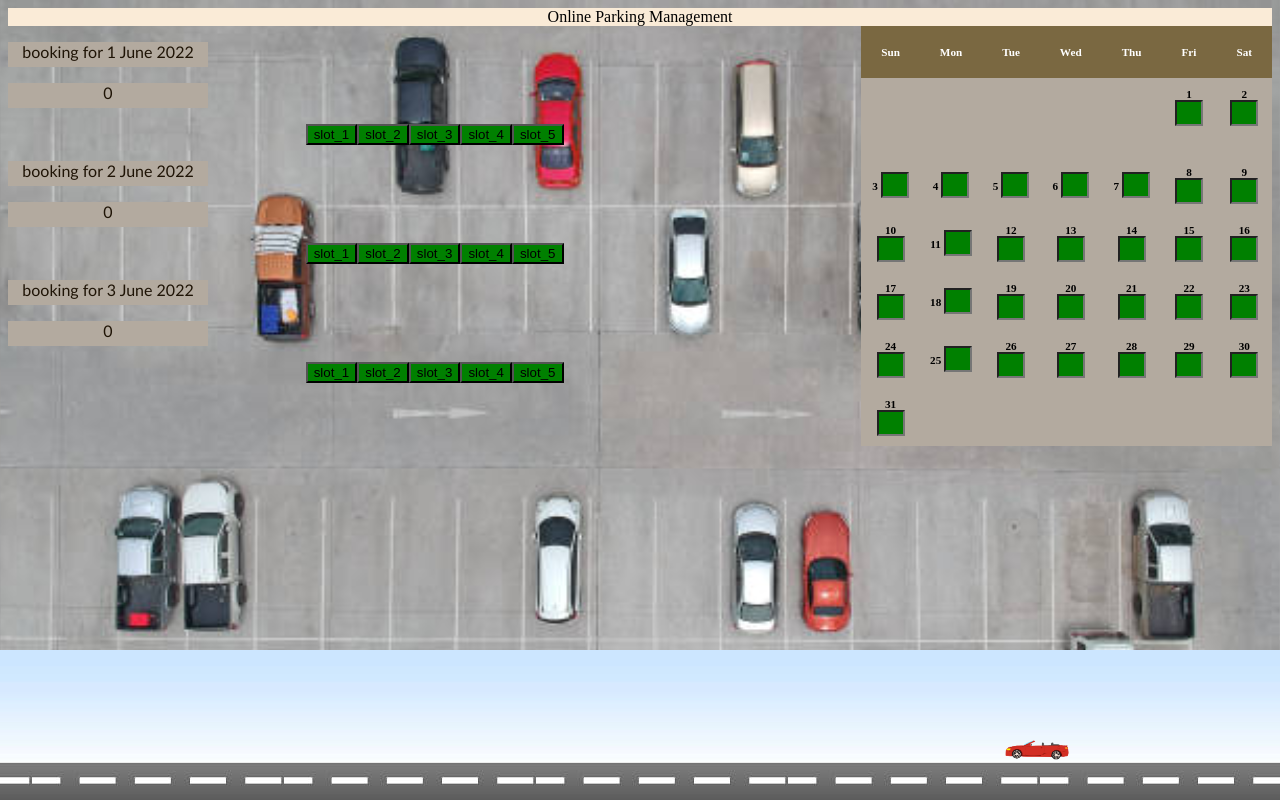
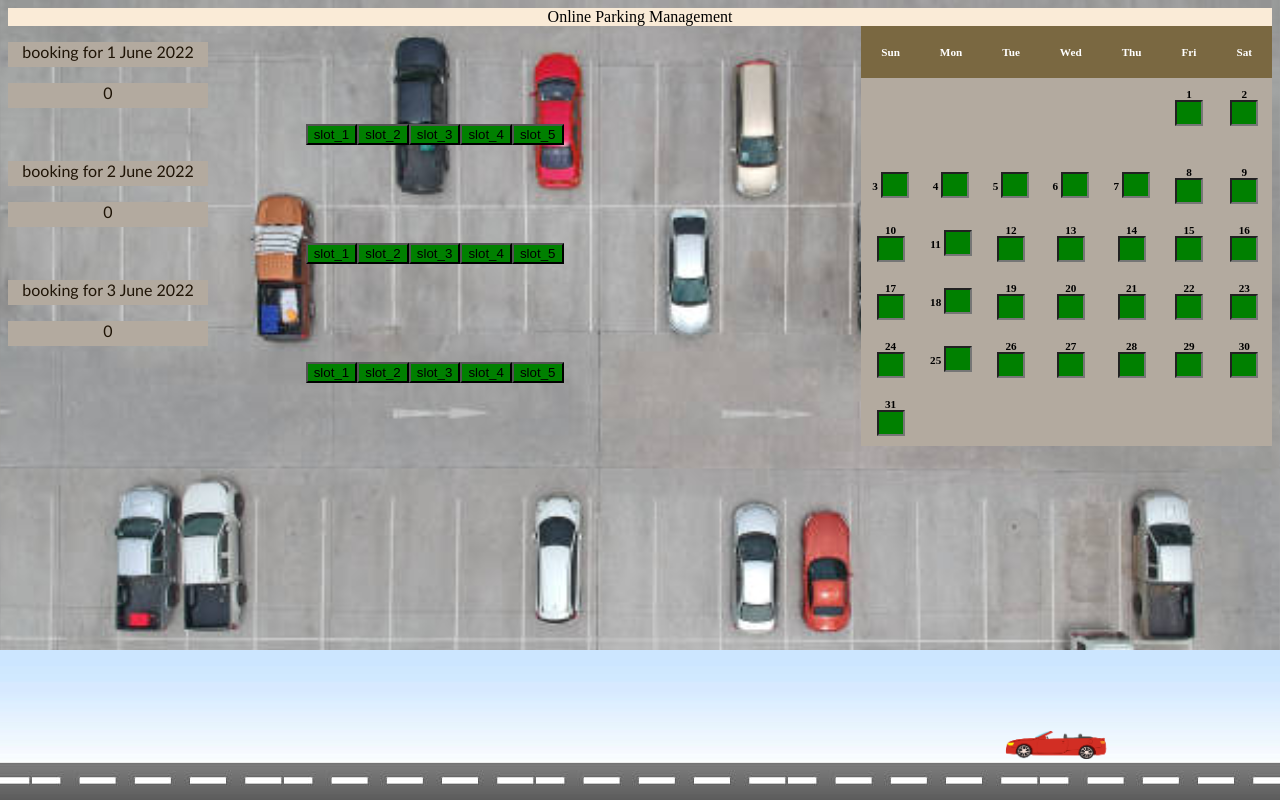
Before and after one commit to Ginafenfen/new_carpark_app, a plain HTML site: page index.html in a window 1280 px wide. Shown: the top 800 px of the page. Drawn offline with Linux system fonts and the light colour scheme.

Commit message:
updated the height

```diff
--- a/style.css
+++ b/style.css
@@ -76,8 +76,8 @@ p {
 }
 
 img {
-  height: 20px;
-  width: 5%;
+  height: 30px;
+  width: 8%;
   display: block;
   /* background-image: url("img9.webp"); */
   position: absolute;
```
Also changed, not shown: index.html (+3 -0 lines).
